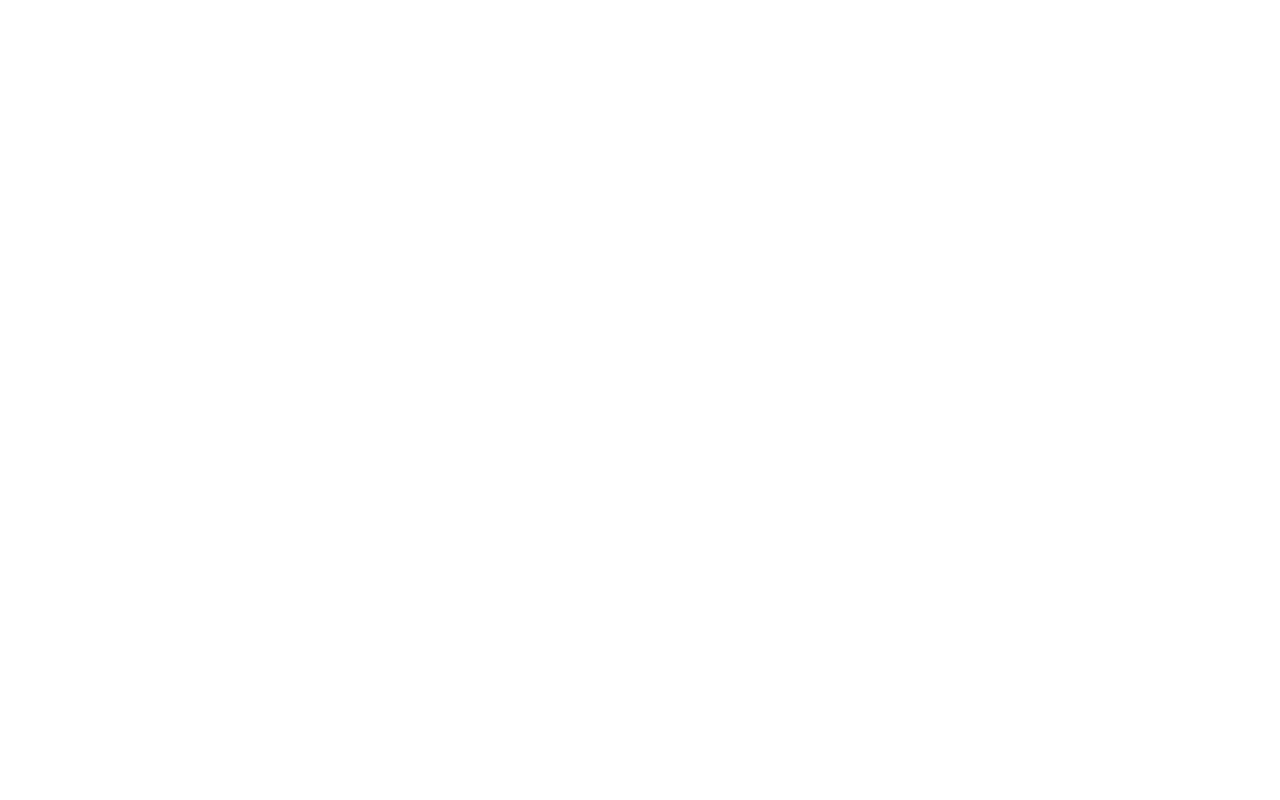
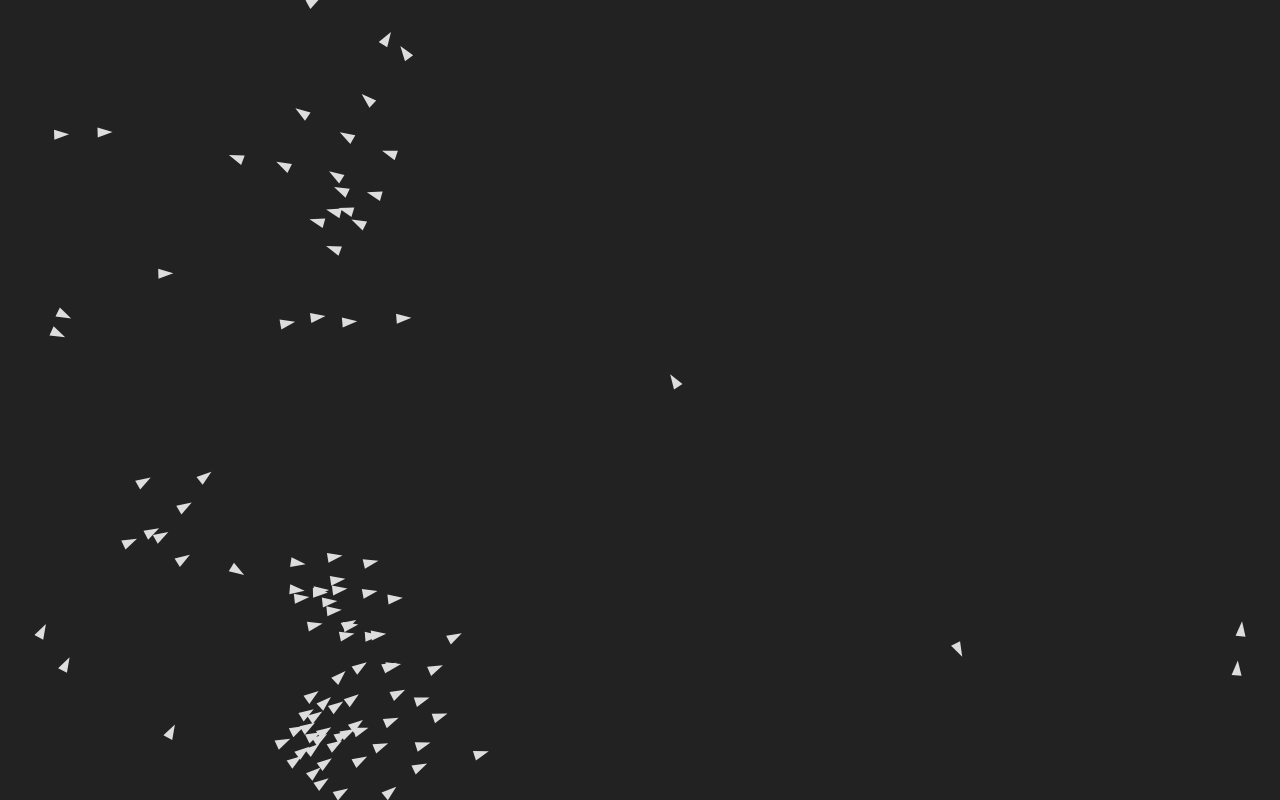
Before and after one commit to MVAD974/Boids, a website built with Vite: page index.html in a window 1280 px wide. Built offline with nearby package versions, Linux system fonts and the light colour scheme.

Commit message:
Update boid color to #ddd and set body background color to #222

```diff
--- a/src/boid.ts
+++ b/src/boid.ts
@@ -118,7 +118,7 @@ export class Boid {
         ctx.lineTo(-5, -5);
         ctx.lineTo(-5, 5);
         ctx.closePath();
-        ctx.fillStyle = 'white';
+        ctx.fillStyle = '#ddd';
         ctx.fill();
         ctx.restore();
     }
--- a/style.css
+++ b/style.css
@@ -1,6 +1,7 @@
 body {
     margin: 0;
     overflow: hidden;
+    background-color: #222;
 }
 
 canvas {
```
